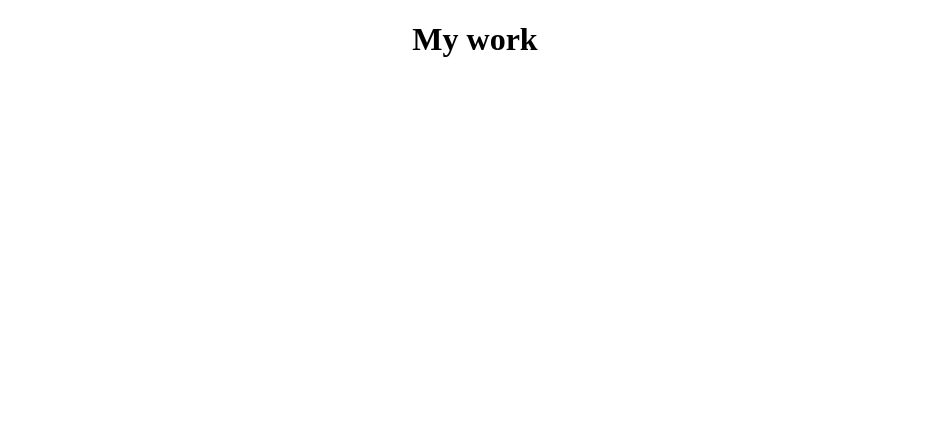
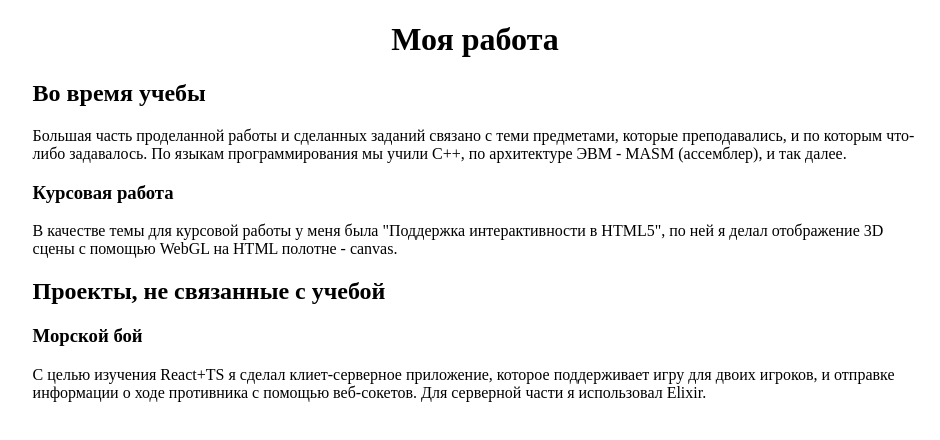
Before and after one commit to istudyatuni/site, a plain HTML site: page work.html in a window 1280 px wide. Shown: the whole page, without its empty margins (165-1105 px from the left). Drawn offline with Linux system fonts and the light colour scheme.

Commit message:
Added content

```diff
--- a/work.html
+++ b/work.html
@@ -2,11 +2,21 @@
 <html>
 <head>
 	<meta charset="utf-8">
-	<title>My work</title>
+	<title>Моя работа</title>
+	<link rel="stylesheet" type="text/css" href="styles/style.css">
 </head>
 <body>
-	<center>
-		<h1>My work</h1>
-	</center>
+	<div class="content">
+		<center>
+			<h1>Моя работа</h1>
+		</center>
+		<h2>Во время учебы</h2>
+		<p>Большая часть проделанной работы и сделанных заданий связано с теми предметами, которые преподавались, и по которым что-либо задавалось. По языкам программирования мы учили С++, по архитектуре ЭВМ - MASM (ассемблер), и так далее.</p>
+		<h3>Курсовая работа</h3>
+		<p>В качестве темы для курсовой работы у меня была "Поддержка интерактивности в HTML5", по ней я делал отображение 3D сцены с помощью WebGL на HTML полотне - canvas.</p>
+		<h2>Проекты, не связанные с учебой</h2>
+		<h3>Морской бой</h3>
+		<p>С целью изучения React+TS я сделал клиет-серверное приложение, которое поддерживает игру для двоих игроков, и отправке информации о ходе противника с помощью веб-сокетов. Для серверной части я использовал Elixir.</p>
+	</div>
 </body>
 </html>
```
Also changed, not shown: index.html (+4 -4 lines), learning.html (+9 -4 lines).
